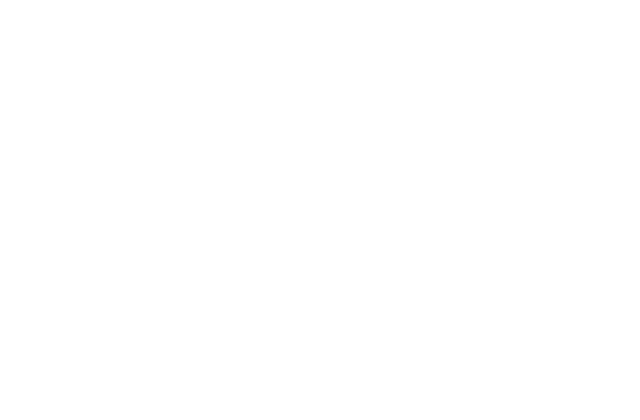
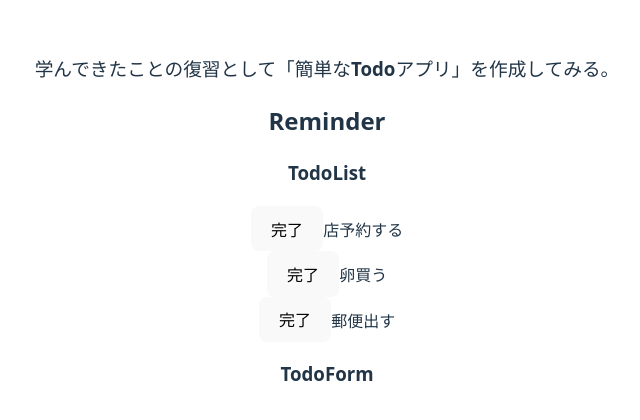
Before and after one commit to terahashi/react-next-study, a React (Vite) app: page /study/TodoApp in a window 1280 px wide. Before the commit this address had no page. Shown: the part 178-598 px from the top of the page, without its empty margins (313-953 px from the left). Built offline with nearby package versions, Linux system fonts and the light colour scheme.

Commit message:
Todoアプリを作成しよう。TodoList.jsxまで作成完了。後日TodoForm

```diff
--- a/src/App.jsx
+++ b/src/App.jsx
@@ -22,6 +22,7 @@
 import SingleCheckBox from './pages/study/SingleCheckBox';
 import MultipleCheckBox from './pages/study/MultipleCheckBox';
 import Select from './pages/study/Select';
+import TodoApp from './pages/study/TodoApp';
 
 function App() {
   const [count, setCount] = useState(0);
@@ -61,6 +62,7 @@
           <Route path='study/SingleCheckBox' element={<SingleCheckBox />} />
           <Route path='study/MultipleCheckBox' element={<MultipleCheckBox />} />
           <Route path='study/Select' element={<Select />} />
+          <Route path='study/TodoApp' element={<TodoApp />} />
           {/* <Route path='./pages/Count' element={<Count />} /> ⬅︎これだとエラー。【pathはURL】であってファイルの場所ではない！ */}
         </Routes>
       </BrowserRouter>
--- a/src/components/study/AnimalInput.jsx
+++ b/src/components/study/AnimalInput.jsx
@@ -1,3 +1,4 @@
+//Refactor.jsx
 //④AnimalInputを作成
 
 const AnimalInput = ({ InputState }) => {
--- a/src/components/study/AnimalItem.jsx
+++ b/src/components/study/AnimalItem.jsx
@@ -1,3 +1,4 @@
+//components/study/AnimalList.jsx
 //③AnimalItemを追加
 
 const AnimalItem = ({ animal }) => {
--- a/src/components/study/AnimalList.jsx
+++ b/src/components/study/AnimalList.jsx
@@ -1,4 +1,5 @@
-/* ①「<ul>をリファクタリングする。」 */
+//Refactor.jsx
+//①「<ul>をリファクタリングする。」
 
 import AnimalItem from './AnimalItem';
 
--- a/src/components/study/Profile.jsx
+++ b/src/components/study/Profile.jsx
@@ -1,3 +1,6 @@
+//ListKey.jsx
+//Filter2.jsx
+
 //ListKeyから{ name, age, hobbies }が渡ってくる。
 const Profile = ({ name, age, hobbies }) => {
   return (
--- /dev/null
+++ b/src/components/study/Todo.jsx
@@ -0,0 +1,44 @@
+//TodoApp.jsx
+import { useState } from 'react';
+
+import TodoList from './TodoList';
+import TodoForm from './TodoForm';
+
+const Todo = () => {
+  //⬇︎配列のオブジェクト達
+  const todosList = [
+    {
+      id: 1,
+      content: '店予約する',
+    },
+    {
+      id: 2,
+      content: '卵買う',
+    },
+    {
+      id: 3,
+      content: '郵便出す',
+    },
+  ];
+
+  ////⬇︎todosListをuseStateで定義する。
+  const [todos, setTodos] = useState(todosList);
+
+  ////⬇︎deleteTodoをcomplete関数で使用する。
+  const deleteTodo = (id) => {
+    const newTodos = todos.filter((todo) => {
+      return todo.id !== id;
+    });
+    //⬇︎setTodosで「newTodoを更新(完了ボタンを押したら一致したidが削除される)」
+    setTodos(newTodos);
+  };
+
+  return (
+    <>
+      <TodoList todos={todos} deleteTodo={deleteTodo} />
+      <TodoForm />
+    </>
+  );
+};
+
+export default Todo;
--- /dev/null
+++ b/src/components/study/TodoForm.jsx
@@ -0,0 +1,12 @@
+//Todo.jsx
+
+const TodoForm = () => {
+  return (
+    <>
+      <div>
+        <h3>TodoForm</h3>
+      </div>
+    </>
+  );
+};
+export default TodoForm;
--- /dev/null
+++ b/src/components/study/TodoList.jsx
@@ -0,0 +1,22 @@
+//Todo.jsx
+
+const TodoList = ({ todos, deleteTodo }) => {
+  const complete = (id) => {
+    deleteTodo(id);
+  };
+
+  return (
+    <div>
+      <h3>TodoList</h3>
+      {todos.map((todo) => {
+        return (
+          <div key={todo.id}>
+            <button onClick={() => complete(todo.id)}>完了</button>
+            <span>{todo.content}</span>
+          </div>
+        );
+      })}
+    </div>
+  );
+};
+export default TodoList;
--- a/src/pages/study/StudyHome.jsx
+++ b/src/pages/study/StudyHome.jsx
@@ -36,6 +36,8 @@
       <Link to={'study/MultipleCheckBox'}>複数のチェックボックスを作成してみよう</Link>
       <br></br>
       <Link to={'study/Select'}>プルダウンボタンを作成する</Link>
+      <br></br>
+      <Link to={'study/TodoApp'}>Todoアプリを作成してみよう</Link>
     </div>
   );
 };
--- /dev/null
+++ b/src/pages/study/TodoApp.jsx
@@ -0,0 +1,15 @@
+//「Todoアプリ(Reminder)」を作ろう
+import Todo from '../../components/study/Todo';
+
+const TodoApp = () => {
+  return (
+    <>
+      <h3>学んできたことの復習として「簡単なTodoアプリ」を作成してみる。</h3>
+      <h2>Reminder</h2>
+
+      <Todo />
+    </>
+  );
+};
+
+export default TodoApp;
```
